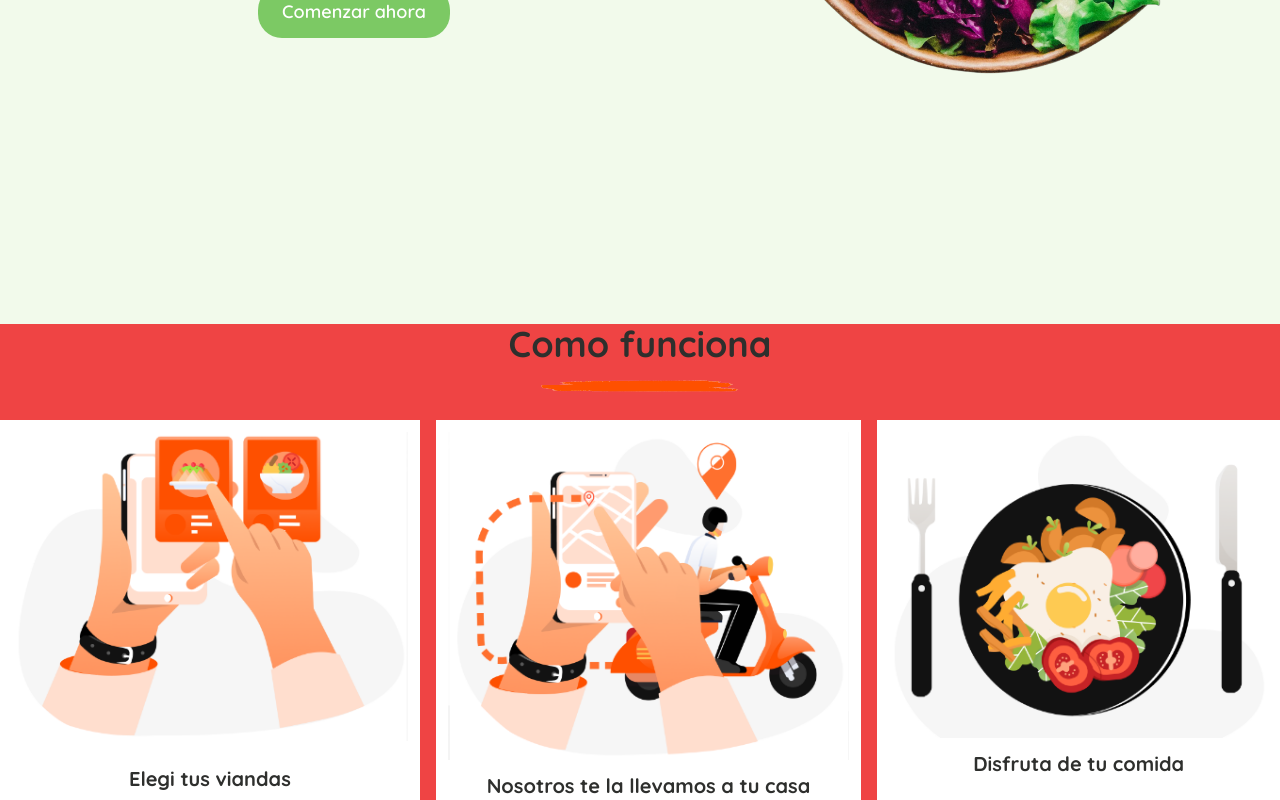
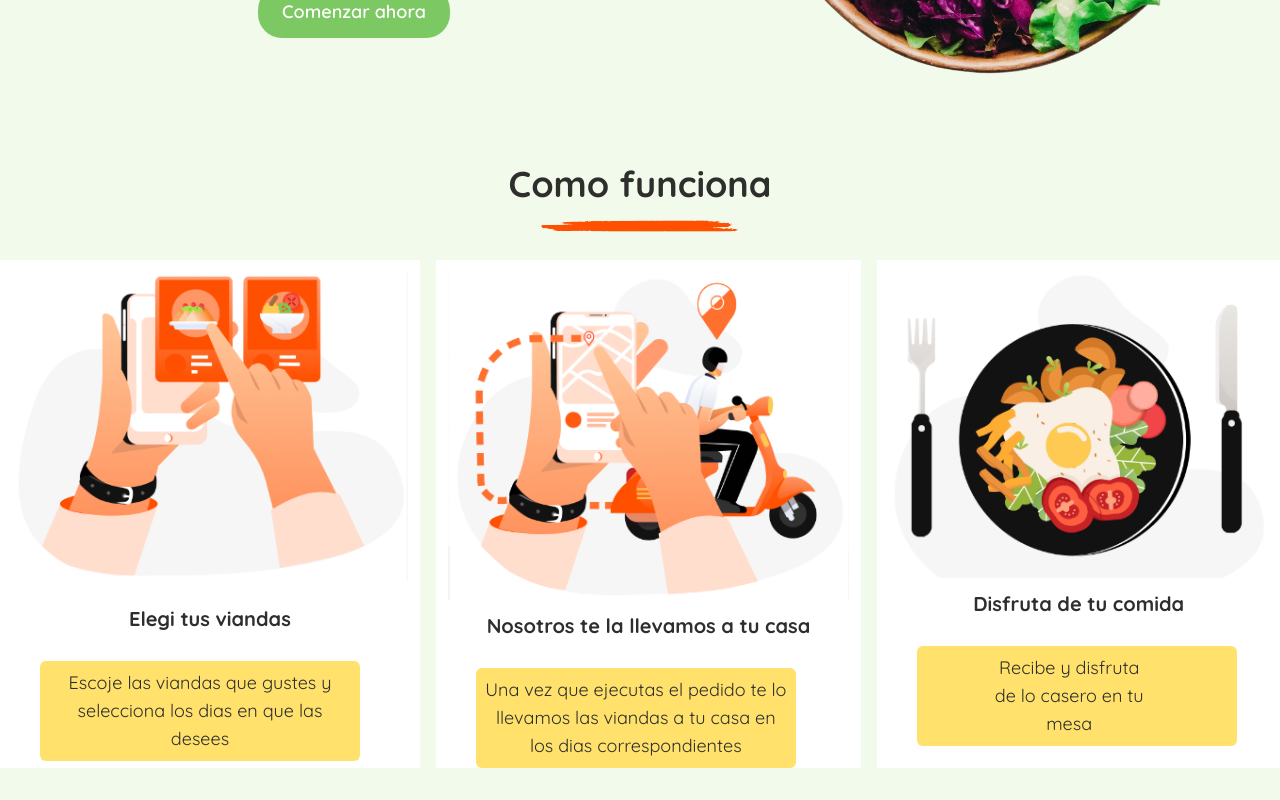
Before and after one commit to ProyectoFinal-Henry/Vianda-app, a Next.js app: page / in a window 1280 px wide. Shown: the part 508-1308 px from the top of the page. After the commit the page ends 1276 px from the top, so only its background shows below. Built offline with nearby package versions, Linux system fonts and the light colour scheme.

Commit message:
cambios en la seccion works

```diff
--- a/src/app/page.js
+++ b/src/app/page.js
@@ -38,7 +38,7 @@ export default function LandingPage() {
       <div
         id="container-principal "
         // items-center place-content-center gap-80
-        className=" grid grid-cols-2 gap-10 mt-[7rem] mb-[15rem] hb-[20rem] w-[100%] place  "
+        className=" grid grid-cols-2 gap-10 mt-[7rem] mb-[5rem] hb-[20rem] w-[100%] place  "
       >
         <div
           id="container-text"
--- a/src/components/LandingComponents/HowWorks.jsx
+++ b/src/components/LandingComponents/HowWorks.jsx
@@ -1,7 +1,7 @@
 import Image from "next/image";
 export const HowWorks = () => {
   return (
-    <section className="container mb-40 items-center bg-red-500">
+    <section className="container mb-40  ">
       <div className="flex flex-col items-center">
         <h1 className="font-bold text-4xl mb-3">Como funciona</h1>
         <Image
@@ -23,11 +23,18 @@ export const HowWorks = () => {
               className="object-cover w-full h-full p-3"
             />
           </div>
-
+          <div className=" ">
             <div>
               <h1 className="font-bold text-xl text-center mt-3">
                 Elegi tus viandas
               </h1>
+            </div>
+            <div className=" ml-10 mt-7 bg-primary rounded-md w-[20rem] place-content-center p-2 ">
+              <p className="ml[50%] text-lg text-center">
+                Escoje las viandas que gustes y selecciona los dias en que las
+                desees
+              </p>
+            </div>
           </div>
         </div>
         <div className="bg-white ">
@@ -40,11 +47,18 @@ export const HowWorks = () => {
               className="object-cover w-full h-full p-3"
             />
           </div>
-
+          <div className=" ">
             <div>
               <h1 className="font-bold text-xl text-center">
                 Nosotros te la llevamos a tu casa
               </h1>
+            </div>
+            <div className=" ml-10 mt-7 bg-primary rounded-md w-[20rem] place-content-center p-2 ">
+              <p className="ml[50%] text-lg text-center">
+                Una vez que ejecutas el pedido te lo llevamos las viandas a tu
+                casa en los dias correspondientes
+              </p>
+            </div>
           </div>
         </div>
         <div className="bg-white">
@@ -57,11 +71,17 @@ export const HowWorks = () => {
               className="object-cover w-full h-full p-3"
             />
           </div>
-
+          <div className="">
             <div>
               <h1 className="font-bold text-xl text-center">
                 Disfruta de tu comida
               </h1>
+            </div>
+            <div className=" ml-10 mt-7 bg-primary rounded-md w-[20rem] place-content-center p-2 w-b-[10rem]">
+              <p className="ml-[4rem] text-lg text-center w-[10rem]">
+                Recibe y disfruta de lo casero en tu mesa
+              </p>
+            </div>
           </div>
         </div>
       </div>
```
Lines whose indentation alone changed are shown as unchanged.
